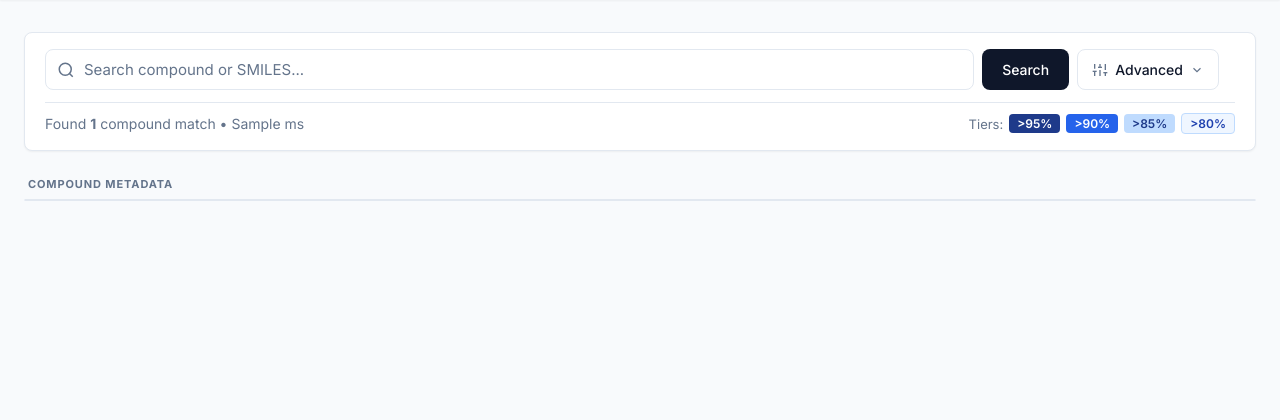
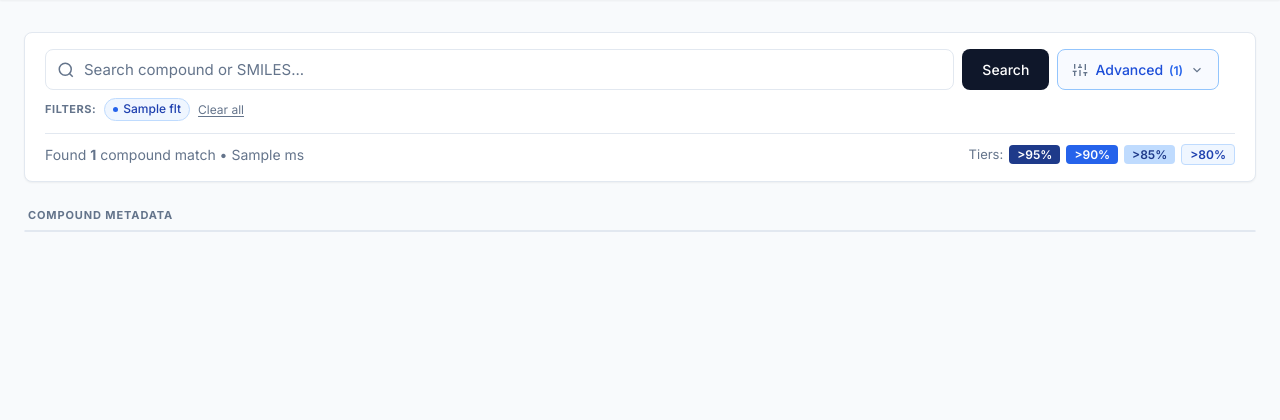
Before and after one commit to czett/cpcse, a Flask app: template templates/main.html in a window 1280 px wide. Shown: the part 134-554 px from the top of the page. Run offline with Flask 3, Linux system fonts and the light colour scheme; the template is opened without the code that fills it: most values are stand-ins (such as "Sample title", 1, 10 or a date in 2020); some libraries are stand-ins or nearby versions.

Commit message:
making advanced searches possible from both views, removing ugly filter strings that persisted in search input

```diff
--- a/main.py
+++ b/main.py
@@ -304,6 +304,24 @@ def search():
     else:
         display_query = inp
 
+    active_filters = []
+    if substances:
+        for s in substances:
+            active_filters.append({"type": "substance", "label": s})
+    if thresholds:
+        for col, v in thresholds.items():
+            cname = CLUSTER_DISPLAY_NAMES.get(col, col)
+            val_fmt = int(v) if v.is_integer() else v
+            active_filters.append({
+                "type": "cluster",
+                "key": col,
+                "label": f"{cname} ≥ {val_fmt}%",
+                "cluster_name": cname,
+                "val": val_fmt,
+            })
+
+    active_filter_count = len(active_filters)
+
     session["last_search"] = {
         "query": inp if inp else None,
         "substances": substances if substances else None,
@@ -316,7 +334,13 @@ def search():
         "main.html",
         output=output,
         counter=len(output),
-        query=display_query,
+        search_query=inp,
+        display_query=display_query,
+        active_filters=active_filters,
+        active_filter_count=active_filter_count,
+        substances=substances,
+        thresholds=thresholds,
+        skip_svg=skip_svg,
         tmpfile_url="",
         max_reached=False,
         results_length=len(output) - 1,
--- a/static/styles/style.css
+++ b/static/styles/style.css
@@ -381,6 +381,81 @@ html, body {
     border-color: #bfdbfe;
     color: var(--primary-blue);
     font-weight: 600;
+}
+
+.adv-search-toggle-btn.has-filters {
+    border-color: #93c5fd;
+    background: #f8faff;
+    color: #1d4ed8;
+}
+
+.adv-filter-count-badge {
+    font-size: 0.75rem;
+    font-weight: 600;
+    color: var(--primary-blue);
+    margin-left: 2px;
+}
+
+/* Active Filter Chips Bar (Directly below search input) */
+.active-filter-chips-row {
+    display: flex;
+    align-items: center;
+    gap: 8px;
+    margin-top: 8px;
+    flex-wrap: wrap;
+}
+
+.filter-chips-caption {
+    font-size: 0.6875rem;
+    font-weight: 700;
+    color: var(--muted-foreground);
+    text-transform: uppercase;
+    letter-spacing: 0.05em;
+}
+
+.filter-chips-wrap {
+    display: flex;
+    align-items: center;
+    gap: 6px;
+    flex-wrap: wrap;
+}
+
+.active-filter-chip {
+    display: inline-flex;
+    align-items: center;
+    gap: 5px;
+    background: #eff6ff;
+    color: #1e40af;
+    border: 1px solid #bfdbfe;
+    font-size: 0.75rem;
+    font-weight: 500;
+    padding: 2px 8px;
+    border-radius: 9999px;
+    line-height: 1.4;
+}
+
+.chip-filter-dot {
+    width: 5px;
+    height: 5px;
+    border-radius: 50%;
+    background-color: var(--primary-blue);
+}
+
+.chip-filter-text {
+    white-space: nowrap;
+}
+
+.filter-clear-all-link {
+    font-size: 0.75rem;
+    color: var(--muted-foreground);
+    text-decoration: underline;
+    text-underline-offset: 2px;
+    margin-left: 2px;
+    cursor: pointer;
+}
+
+.filter-clear-all-link:hover {
+    color: #dc2626;
 }
 
 .adv-toggle-icon {
--- a/templates/main.html
+++ b/templates/main.html
@@ -12,10 +12,10 @@
 							<circle cx="11" cy="11" r="8"></circle>
 							<line x1="21" y1="21" x2="16.65" y2="16.65"></line>
 						</svg>
-						<input class="ui-input" type="text" name="nm" placeholder="Search compound or SMILES..." value="{{ query or '' }}" required id="compound-search-input">
+						<input class="ui-input" type="text" name="nm" placeholder="Search compound or SMILES..." value="{{ search_query or '' }}" required id="compound-search-input">
 					</div>
 					<button class="ui-button-primary" type="submit">Search</button>
-					<button type="button" class="adv-search-toggle-btn" id="adv-search-toggle-btn" onclick="toggleAdvancedSearch()" aria-expanded="false" title="Expand advanced search options">
+					<button type="button" class="adv-search-toggle-btn{% if active_filter_count and active_filter_count > 0 %} has-filters{% endif %}" id="adv-search-toggle-btn" onclick="toggleAdvancedSearch()" aria-expanded="false" title="Expand advanced search options">
 						<svg class="adv-toggle-icon" width="16" height="16" viewBox="0 0 24 24" fill="none" stroke="currentColor" stroke-width="2">
 							<line x1="4" y1="21" x2="4" y2="14"></line>
 							<line x1="4" y1="10" x2="4" y2="3"></line>
@@ -27,12 +27,26 @@
 							<line x1="9" y1="8" x2="15" y2="8"></line>
 							<line x1="17" y1="16" x2="23" y2="16"></line>
 						</svg>
-						<span class="adv-toggle-label">Advanced</span>
+						<span class="adv-toggle-label">Advanced{% if active_filter_count and active_filter_count > 0 %} <span class="adv-filter-count-badge">({{ active_filter_count }})</span>{% endif %}</span>
 						<svg class="adv-chevron-icon" width="14" height="14" viewBox="0 0 24 24" fill="none" stroke="currentColor" stroke-width="2">
 							<polyline points="6 9 12 15 18 9"></polyline>
 						</svg>
 					</button>
 				</div>
+				{% if active_filters and active_filters|length > 0 %}
+				<div class="active-filter-chips-row">
+					<span class="filter-chips-caption">Filters:</span>
+					<div class="filter-chips-wrap">
+						{% for flt in active_filters %}
+						<span class="active-filter-chip">
+							<span class="chip-filter-dot"></span>
+							<span class="chip-filter-text">{{ flt.label }}</span>
+						</span>
+						{% endfor %}
+						<a href="/" class="filter-clear-all-link">Clear all</a>
+					</div>
+				</div>
+				{% endif %}
 			</form>
 
 			<div class="toolbar-actions">
@@ -42,8 +56,8 @@
 					<button type="button" class="view-toggle-btn" id="btn-cards-view" onclick="setResultsView('cards')">Cards</button>
 				</div>
 
-				{% if fname or query %}
-				<a href="{{ url_for('download', q=fname or query) }}" class="ui-button-secondary download-btn">
+				{% if output and output|length > 1 %}
+				<a href="{{ url_for('download') }}" class="ui-button-secondary download-btn">
 					<svg width="16" height="16" viewBox="0 0 24 24" fill="none" stroke="currentColor" stroke-width="2">
 						<path d="M21 15v4a2 2 0 0 1-2 2H5a2 2 0 0 1-2-2v-4"></path>
 						<polyline points="7 10 12 15 17 10"></polyline>
@@ -73,7 +87,7 @@
 						<div class="tags-list" id="tags-list"></div>
 						<input type="text" class="tag-bare-input" id="tag-text-input" placeholder="Type compound or SMILES and press comma...">
 					</div>
-					<input type="hidden" name="substances" id="substances-hidden" form="results-search-form">
+					<input type="hidden" name="substances" id="substances-hidden" value="{{ substances | join(',') if substances else '' }}" form="results-search-form">
 				</div>
 
 				<!-- Option B: Bioactivity Clusters with Thresholds -->
@@ -100,19 +114,21 @@
 							('cluster_uncoupling', 'Uncoupling')
 						] %}
 						{% for id_key, label_name in clusters %}
-						<div class="cluster-filter-card" id="card-{{ id_key }}">
+						{% set is_active = thresholds and id_key in thresholds %}
+						{% set active_val = thresholds[id_key] | round | int if is_active else 80 %}
+						<div class="cluster-filter-card{% if is_active %} is-active{% endif %}" id="card-{{ id_key }}">
 							<label class="cluster-check-label">
-								<input type="checkbox" class="cluster-filter-check" data-cluster="{{ id_key }}" onchange="toggleClusterFilter('{{ id_key }}', this.checked)">
+								<input type="checkbox" class="cluster-filter-check" data-cluster="{{ id_key }}" onchange="toggleClusterFilter('{{ id_key }}', this.checked)"{% if is_active %} checked{% endif %}>
 								<span class="cluster-check-custom"></span>
 								<span class="cluster-check-text">{{ label_name }}</span>
 							</label>
-							<div class="cluster-threshold-ctrl hidden" id="ctrl-{{ id_key }}">
+							<div class="cluster-threshold-ctrl{% if not is_active %} hidden{% endif %}" id="ctrl-{{ id_key }}">
 								<div class="threshold-slider-row">
 									<span class="threshold-symbol">&ge;</span>
-									<input type="range" class="threshold-slider" min="50" max="100" step="1" value="80" oninput="updateThresholdVal('{{ id_key }}', this.value)">
-									<span class="threshold-val-box" id="val-{{ id_key }}">80%</span>
+									<input type="range" class="threshold-slider" min="50" max="100" step="1" value="{{ active_val }}" oninput="updateThresholdVal('{{ id_key }}', this.value)">
+									<span class="threshold-val-box" id="val-{{ id_key }}">{{ active_val }}%</span>
 								</div>
-								<input type="hidden" name="threshold_{{ id_key }}" id="input-{{ id_key }}" value="" disabled form="results-search-form">
+								<input type="hidden" name="threshold_{{ id_key }}" id="input-{{ id_key }}" value="{{ active_val if is_active else '' }}"{% if not is_active %} disabled{% endif %} form="results-search-form">
 							</div>
 						</div>
 						{% endfor %}
@@ -122,7 +138,7 @@
 				<!-- Option C: Rendering Options (Skip SVG Structure) -->
 				<div class="adv-field-group">
 					<label class="adv-checkbox-option">
-						<input type="checkbox" name="skip_svg" id="skip-svg-check" value="1" class="adv-option-check" form="results-search-form">
+						<input type="checkbox" name="skip_svg" id="skip-svg-check" value="1" class="adv-option-check"{% if skip_svg %} checked{% endif %} form="results-search-form">
 						<span class="adv-checkbox-label">
 							<strong>Skip 2D chemical structure rendering</strong>
 							<span class="adv-checkbox-desc">Faster load time by omitting SVG chemical structures from results</span>
```
Also changed, not shown: static/scripts/script.js (+49 -9 lines).
